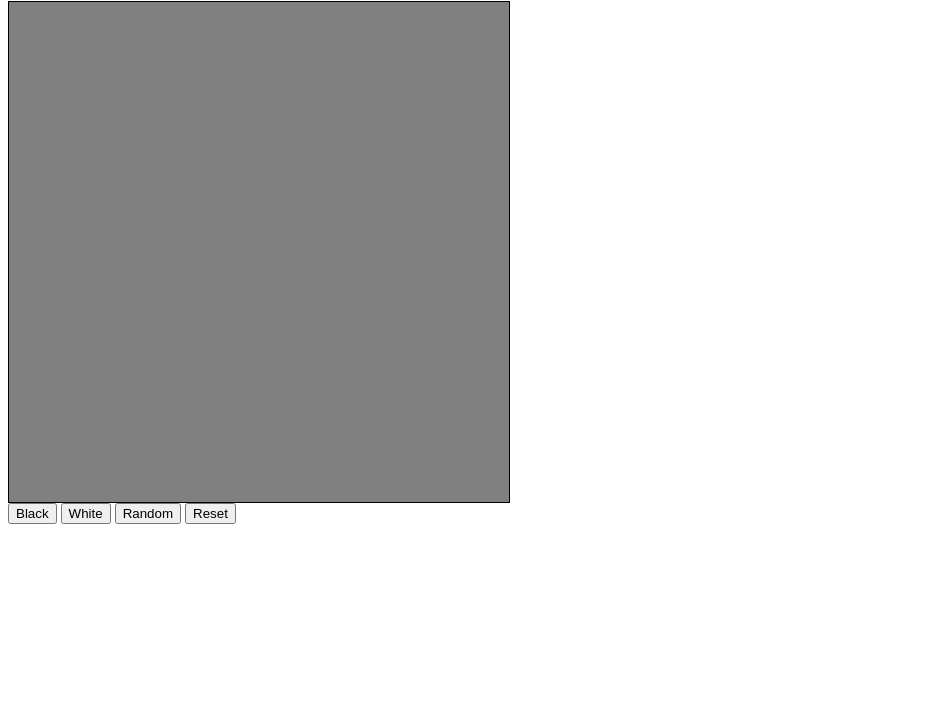
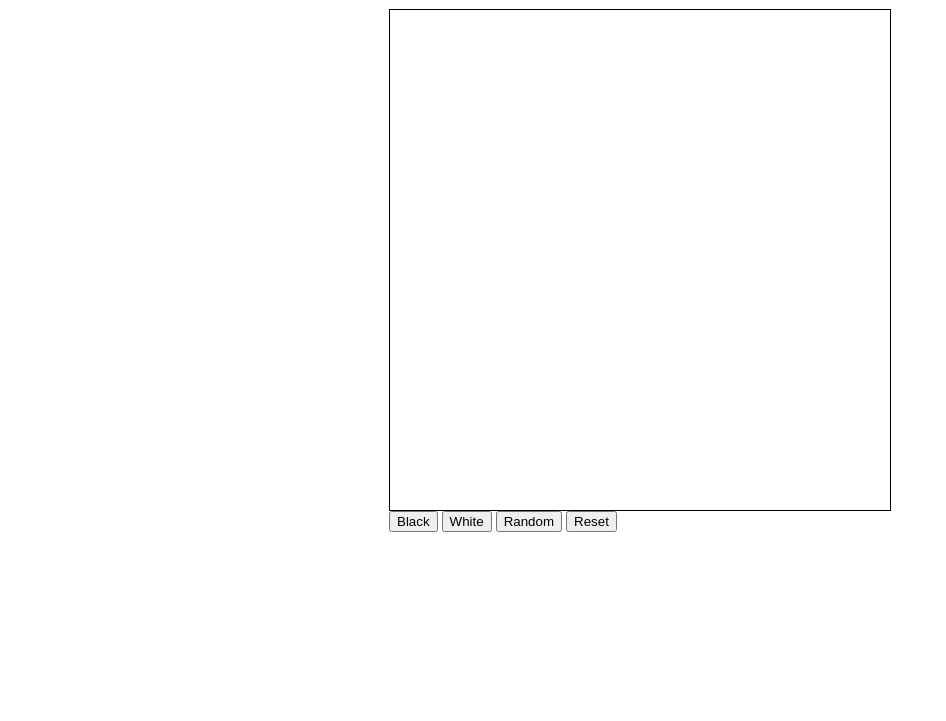
Before and after one commit to tmikulcic/Etch-a-Sketch, a plain HTML site: page index.html in a window 1280 px wide. Shown: the part 79-800 px from the top of the page, without its empty margins (0-946 px from the left). Drawn offline with Linux system fonts and the light colour scheme.

Commit message:
Add functionality to change grid color over mouseover

```diff
--- a/script.js
+++ b/script.js
@@ -4,6 +4,9 @@ board.style.gridTemplateRows = 'repeat(16, 1fr)';
 
 for (let i = 0; i < 256; i++) {
   let square = document.createElement('div');
-  square.style.backgroundColor = 'gray';
+  square.style.backgroundColor = 'white';
+  square.addEventListener('mouseover', () => {
+    square.style.backgroundColor = 'black';
+  });
   board.insertAdjacentElement('beforeend', square);
 }
--- a/styles.css
+++ b/styles.css
@@ -1,3 +1,9 @@
+.flex-container {
+  display: flex;
+  flex-direction: column;
+  align-items: center;
+}
+
 .board {
   width: 500px;
   height: 500px;
```
